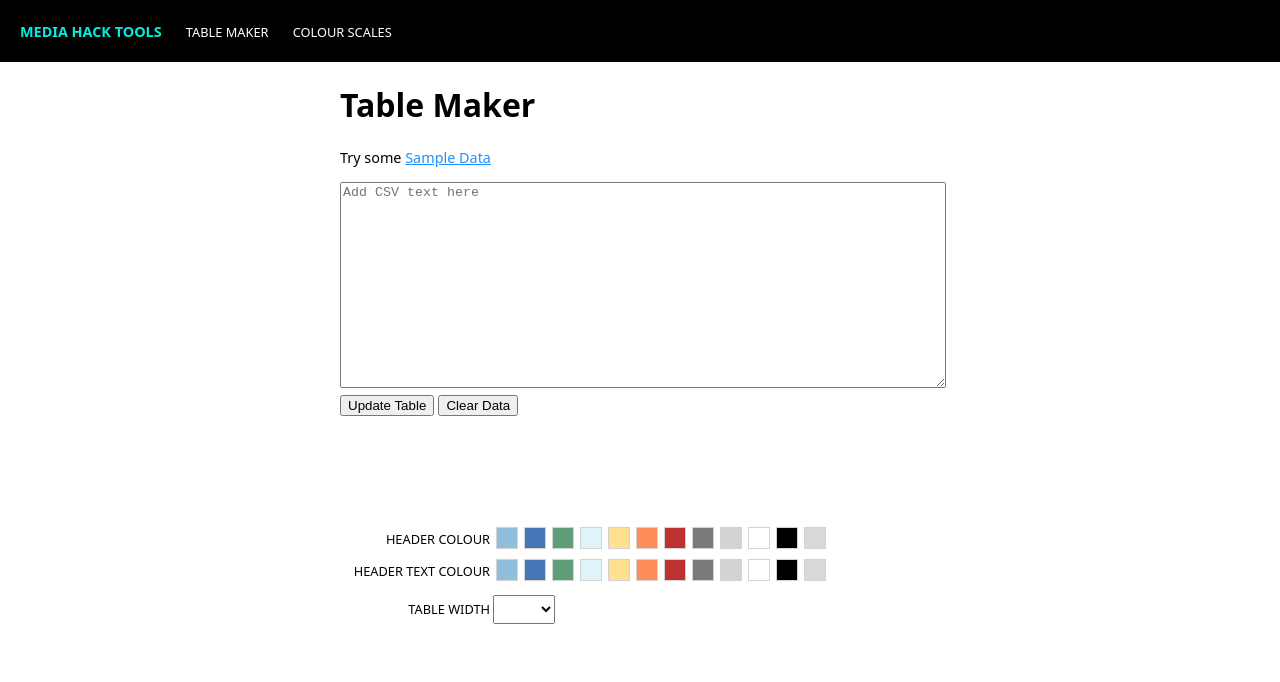
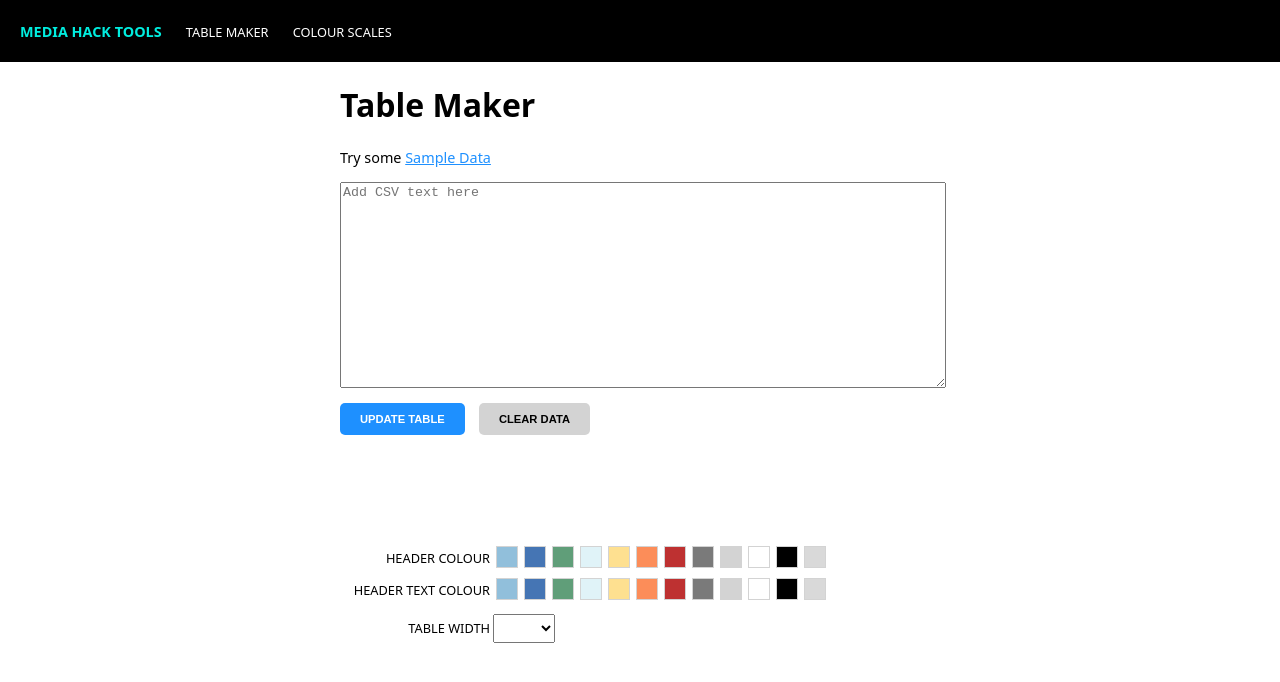
Before and after one commit to mediahackza/tools.mediahack, a SvelteKit app: page /tables in a window 1280 px wide. Shown: the top 682 px of the page. Built offline with nearby package versions, Linux system fonts and the light colour scheme.

Commit message:
Updating buttons

```diff
--- a/src/routes/tables/+page.svelte
+++ b/src/routes/tables/+page.svelte
@@ -106,7 +106,7 @@ result.push(properties)
     <textarea placeholder="Add CSV text here" bind:value={data}></textarea>
     <div class="buttons">
         <button on:click={getRows}>Update Table</button>
-        <button on:click={() => data = []}>Clear Data</button>
+        <button class="clear" on:click={() => data = []}>Clear Data</button>
     </div>
 </main>
 
@@ -278,4 +278,29 @@ select {
 .sample-link:hover {
     color: indianred;
 }
+.buttons {
+    margin-top: 10px;
+}
+button {
+     background: dodgerblue;
+     color: #fff;
+     padding: 10px 20px;
+     border: none;
+     border-radius: 5px;
+     text-transform: uppercase;
+     font-weight: 700;
+     cursor: pointer;
+     font-size: 0.7rem;
+     margin-right: 10px;
+}
+button:hover {
+    background:rgb(12, 113, 215);
+}
+.clear {
+    background: lightgray;
+    color: #000;
+}
+.clear:hover {
+  background: rgb(181, 181, 181);
+}
 </style>
```
